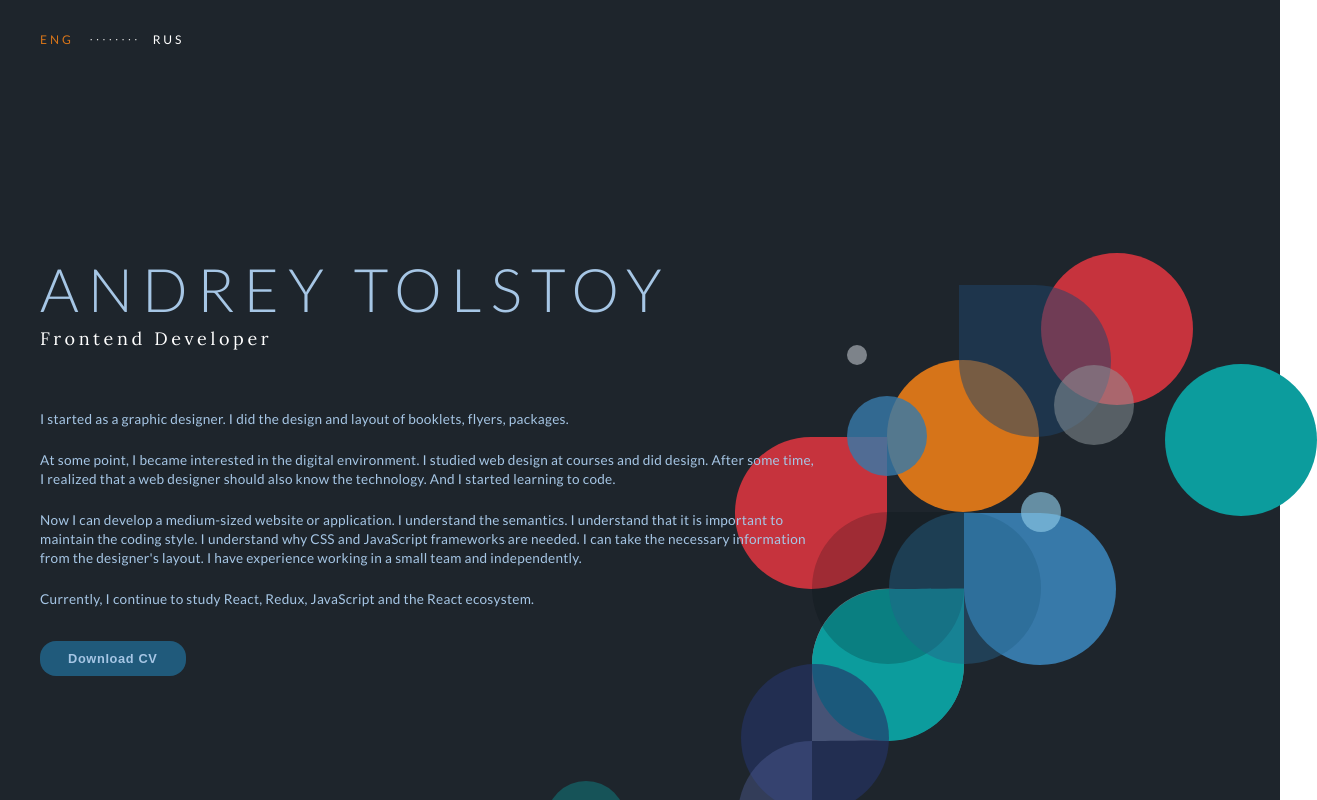
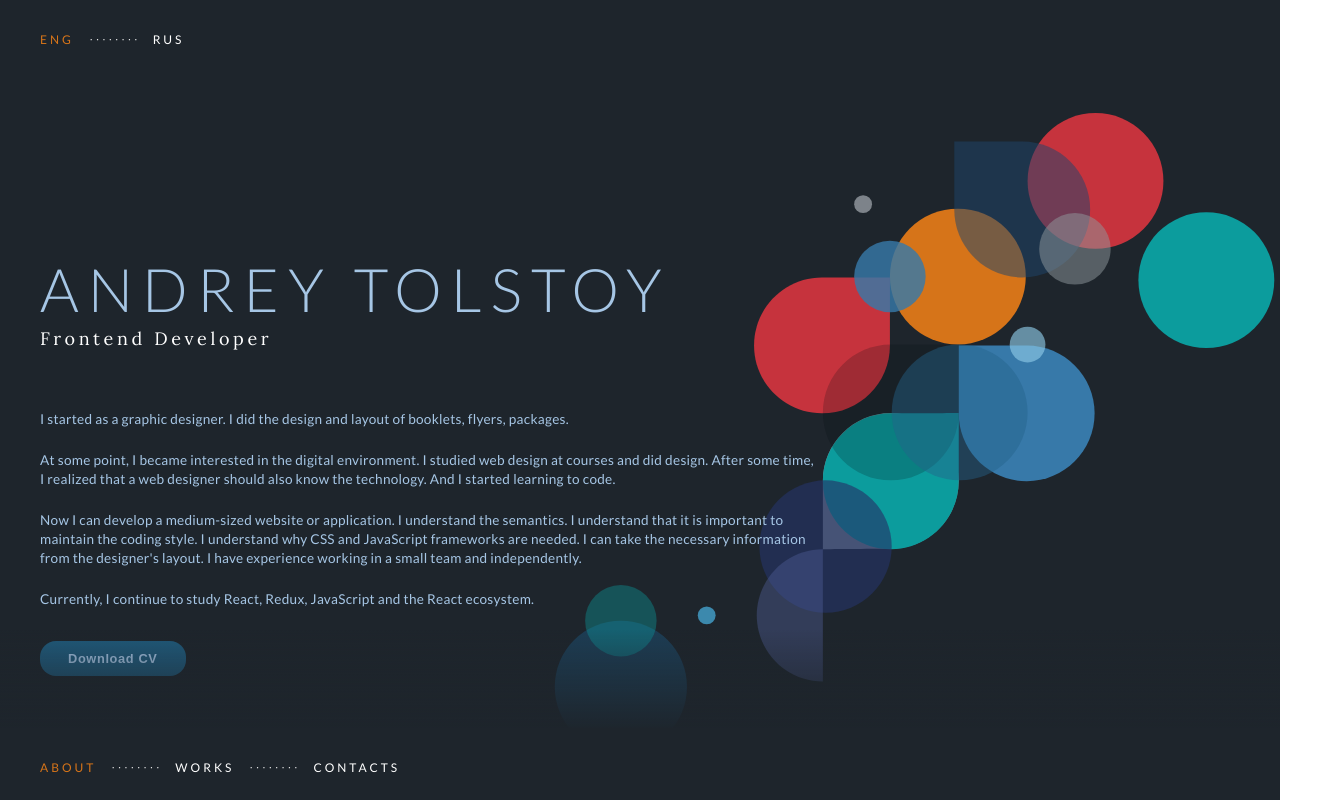
Before and after one commit to and-tol/pf2021, a Next.js app: page / in a window 1280 px wide. Shown: the top 800 px of the page, 1317 px wide, since content can reach past the window. Built offline with nearby package versions, Linux system fonts and the light colour scheme.

Commit message:
fix: layot index page

```diff
--- a/src/components/Hero/Hero.module.scss
+++ b/src/components/Hero/Hero.module.scss
@@ -16,7 +16,14 @@
 
 .heroDecorate {
   position: relative;
+  top: -140px;
   right: 308px;
+
+  overflow: inherit;
+
+  svg {
+    max-height: 80vh;
+  }
 }
 
 .heroText {
--- a/src/layout/Footer/Footer.module.scss
+++ b/src/layout/Footer/Footer.module.scss
@@ -1,6 +1,28 @@
 .footer {
+  position: relative;
+  position: fixed;
+  z-index: 1;
+  right: 0;
+  bottom: 0;
+  left: 0;
+
   min-height: 0;
   margin-top: auto;
   padding-top: 2rem;
-  padding-bottom: 2rem;
+  padding-bottom: 1.5rem;
 }
+
+.hidingBlock {
+  position: absolute;
+  right: 0;
+  bottom: 0;
+  left: 0;
+
+  height: 170px;
+
+  background: linear-gradient(
+    180deg,
+    rgba(30, 37, 44, 0) 0%,
+    rgba(30, 37, 44, 1) 60%
+  );
+}
--- a/src/layout/Footer/Footer.tsx
+++ b/src/layout/Footer/Footer.tsx
@@ -11,6 +11,7 @@ export const Footer = ({ isLogo, ...props }: FooterProps): JSX.Element => {
         {isLogo && <Logo />}
         <Navigation />
       </div>
+      <div className={styles.hidingBlock}></div>
     </footer>
   );
 };
--- a/src/layout/Layout.module.css
+++ b/src/layout/Layout.module.css
@@ -1,3 +1,14 @@
 .main {
   flex-grow: 1;
 }
+
+.contentContainer {
+  position: relative;
+
+  display: flex;
+
+  overflow: hidden;
+  flex-direction: column;
+
+  min-height: 100vh;
+}
--- a/src/layout/Layout.tsx
+++ b/src/layout/Layout.tsx
@@ -8,7 +8,7 @@ export const Layout = ({
   children,
 }: PropsWithChildren<LayoutProps>): JSX.Element => {
   return (
-    <div className="wrap">
+    <div className={styles.contentContainer}>
       <Header />
       <main className={cn("bg-primary", styles.main)}>{children}</main>
       <Footer />
--- a/src/styles/Navigation.module.scss
+++ b/src/styles/Navigation.module.scss
@@ -3,6 +3,9 @@
 $margin-right: 1rem;
 
 .nav {
+  position: relative;
+  z-index: 1;
+
   display: flex;
   align-items: center;
 }
--- a/src/styles/utilities.scss
+++ b/src/styles/utilities.scss
@@ -1,4 +1,6 @@
 .wrapper {
+  position: relative;
+
   max-width: 1200px;
   margin: 0 auto;
 }
@@ -6,10 +8,3 @@
 .minH100 {
   min-height: 100%;
 }
-
-.wrap {
-  display: flex;
-  flex-direction: column;
-
-  min-height: 100vh;
-}
```
